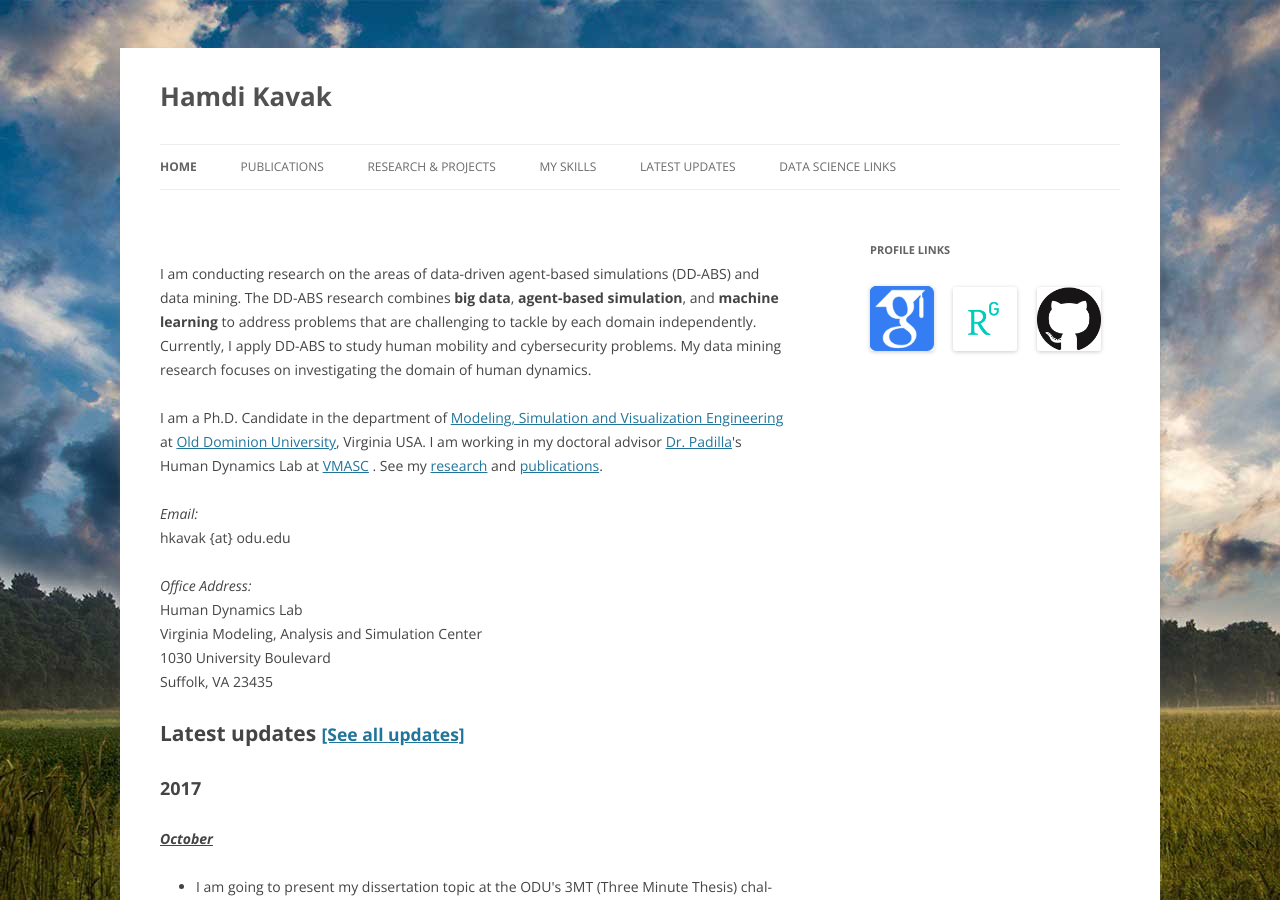
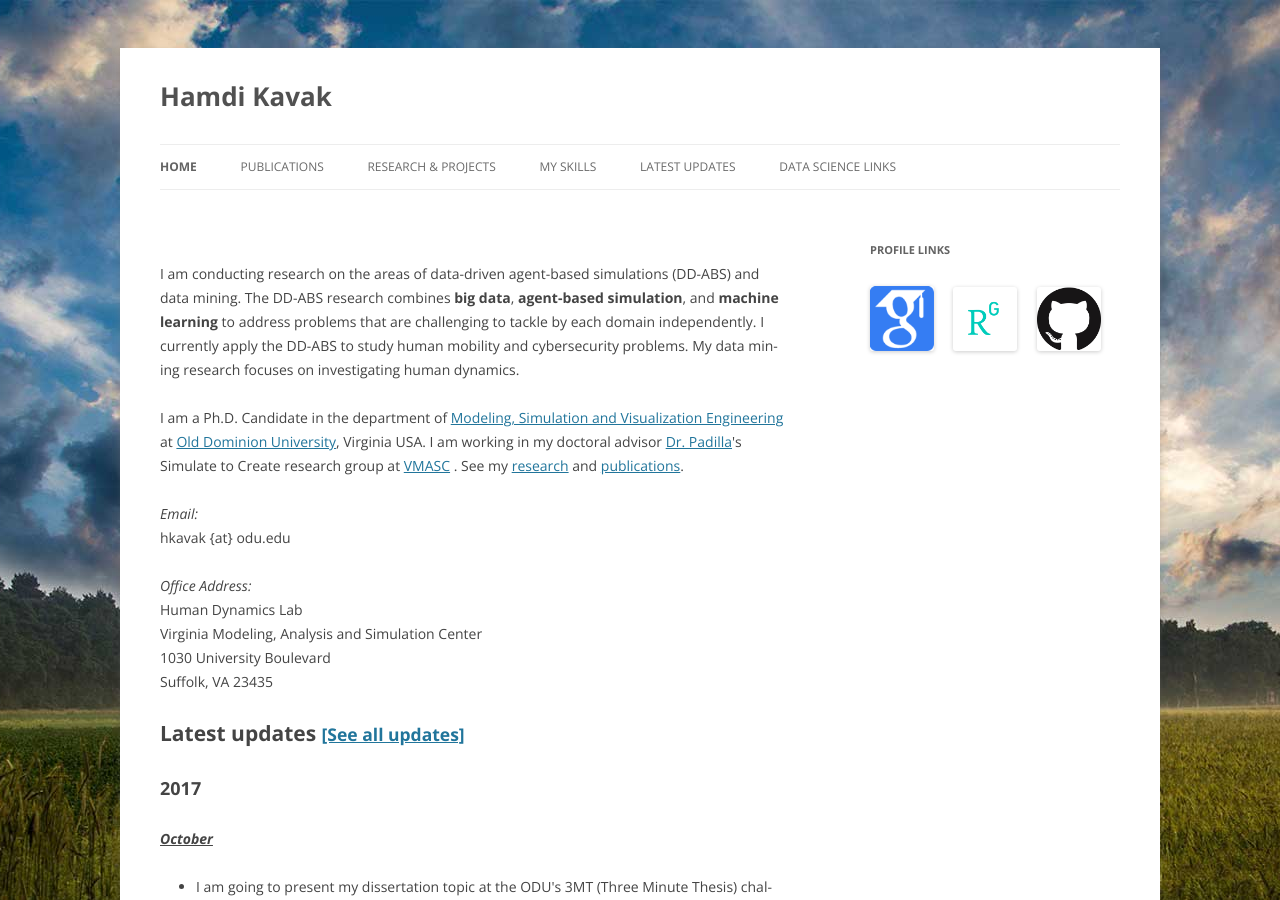
Before and after one commit to hamdikavak/hamdikavak.github.io, a Jekyll site: the page built from index.html, in a window 1280 px wide and 900 px high. Built offline with Jekyll 4.4.1, drawn with Linux system fonts in a browser that asks for light colours; nearby versions of some CDN libraries; library files that are not in the unit come from our copies.

Commit message:
Update index.html

```diff
--- a/index.html
+++ b/index.html
@@ -9,11 +9,11 @@ current_page_home: current_page_item
 <p>
   I am conducting research on the areas of data-driven agent-based simulations (DD-ABS) and data mining.
   The DD-ABS research  combines <b>big data</b>, <b>agent-based simulation</b>, and <b>machine learning</b> to address problems that are challenging to tackle by each domain independently.
-  Currently, I apply DD-ABS to study human mobility and cybersecurity problems. My data mining research focuses on investigating the domain of human dynamics.
+  I currently apply the DD-ABS to study human mobility and cybersecurity problems. My data mining research focuses on investigating human dynamics.
 </p>
 <p>
   I am a Ph.D. Candidate in the department of <a title="MSVE Department Home Page" href="http://odu.edu/msve" target="_blank">Modeling, Simulation and Visualization Engineering</a> at <a title="Old Dominion University" href="http://odu.edu" target="_blank">Old Dominion University</a>, Virginia USA.
-  I am working in my doctoral advisor <a title="Jose J Padilla" href="http://www.vmasc.odu.edu/padilla.html">Dr. Padilla</a>'s Human Dynamics Lab at <a href="http://www.vmasc.odu.edu">VMASC</a> .
+  I am working in my doctoral advisor <a title="Jose J Padilla" href="http://www.vmasc.odu.edu/padilla.html">Dr. Padilla</a>'s Simulate to Create research group at <a href="http://www.vmasc.odu.edu">VMASC</a> .
   See my <a title="Research &amp; Projects" href="http://www.hamdikavak.com/research-and-projects/">research</a> and <a title="Publications" href="http://www.hamdikavak.com/publications/">publications</a>.
 </p>
 <p>
```
